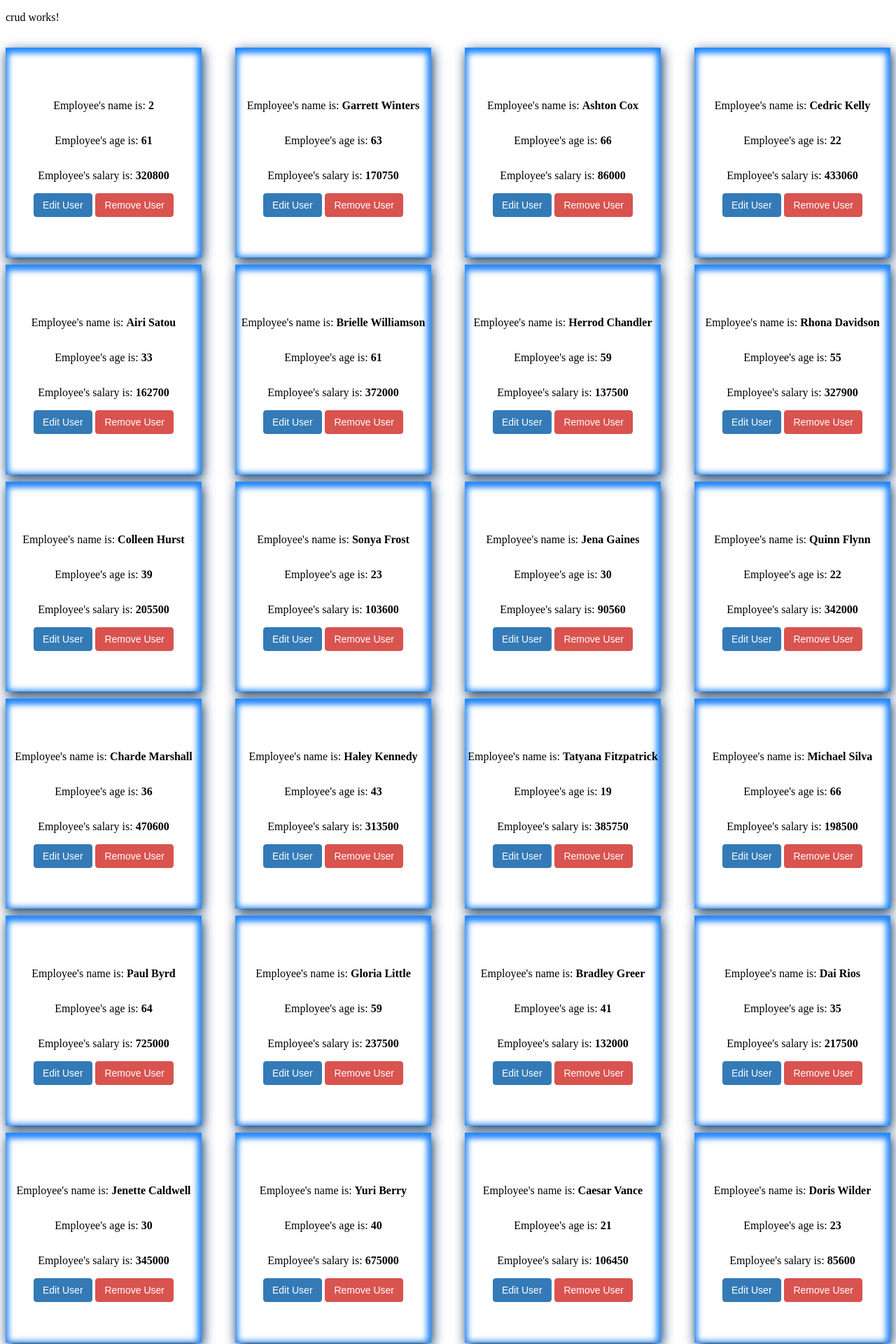
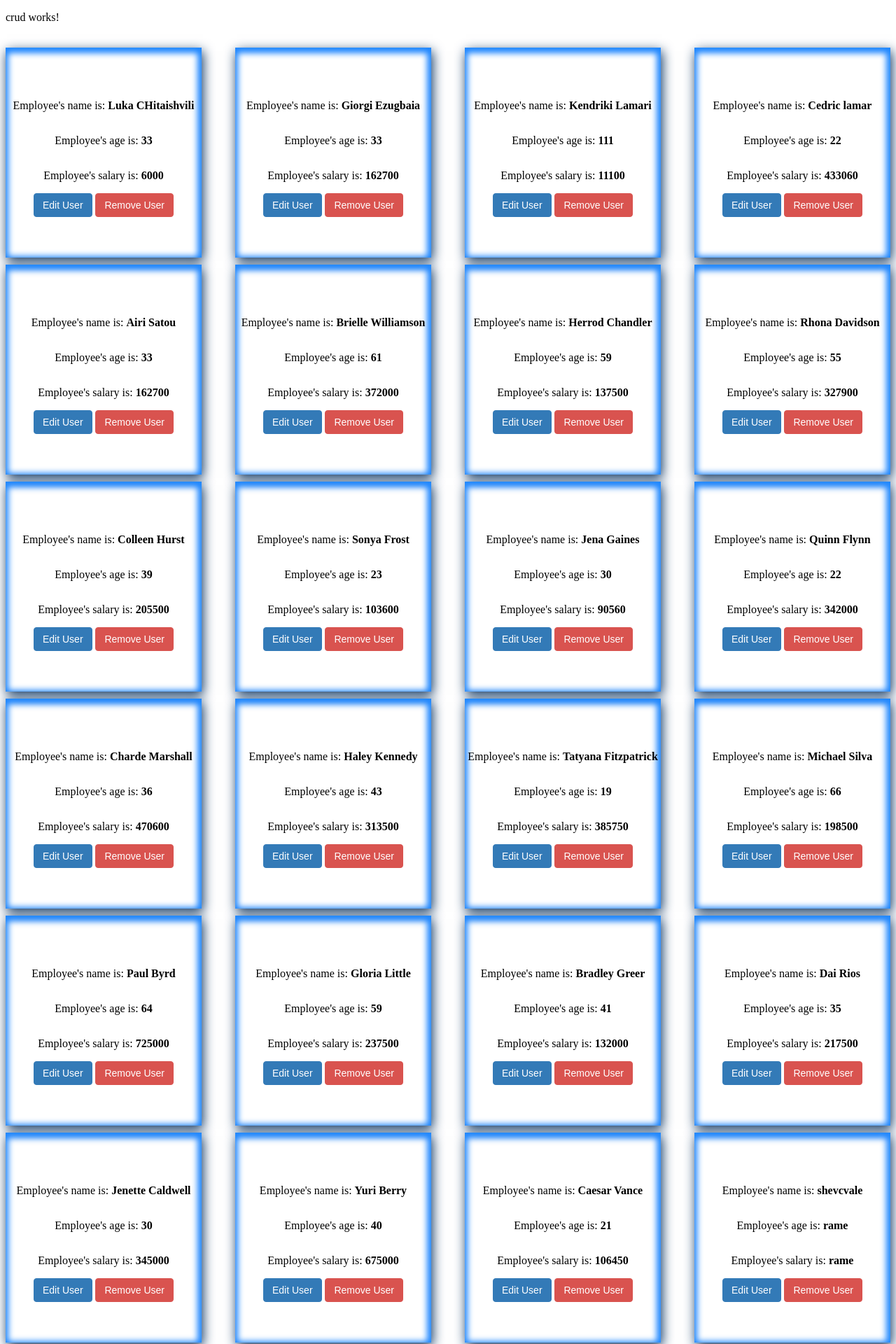
Before and after one commit to itskk23/angularTasks, an Angular app: page / in a window 1280 px wide. Shown: the top 1920 px of the page at 70% size. Built offline with nearby package versions, Linux system fonts and the light colour scheme; data requests are answered from the project's data file.

Commit message:
feat(task4) done bugs fixed

```diff
--- a/db.json
+++ b/db.json
@@ -1,32 +1,31 @@
 {
   "data": [
     {
-      "employee_name": "2",
-      "employee_age": 61,
-      "employee_salary": 320800,
-      "employee_id": 1,
-      "id": 1
+      "id": 1,
+      "employee_name": "Luka CHitaishvili",
+      "employee_salary": 6000,
+      "employee_age": 33,
+      "profile_image": ""
     },
     {
       "id": 2,
-      "employee_name": "Garrett Winters",
-      "employee_salary": 170750,
-      "employee_age": 63,
+      "employee_name": "Giorgi Ezugbaia",
+      "employee_salary": 162700,
+      "employee_age": 33,
+      "profile_image": ""
+    },
+    {  "id": 3,
+      "employee_name": "Kendriki Lamari ",
+      "employee_salary": 11100  ,
+      "employee_age": 111,
       "profile_image": ""
     },
     {
-      "id": 3,
-      "employee_name": "Ashton Cox",
-      "employee_salary": 86000,
-      "employee_age": 66,
-      "profile_image": ""
-    },
-    {
-      "id": 4,
-      "employee_name": "Cedric Kelly",
+      "employee_name": "Cedric lamar",
+      "employee_age": 22,
       "employee_salary": 433060,
-      "employee_age": 22,
-      "profile_image": ""
+      "employee_id": 4,
+      "id": 4
     },
     {
       "id": 5,
@@ -162,11 +161,11 @@
       "profile_image": ""
     },
     {
-      "id": 24,
-      "employee_name": "Doris Wilder",
-      "employee_salary": 85600,
-      "employee_age": 23,
-      "profile_image": ""
+      "employee_name": "shevcvale",
+      "employee_age": "rame",
+      "employee_salary": "rame",
+      "employee_id": 24,
+      "id": 24
     }
   ]
 }
--- a/src/app/crud/crud.component.html
+++ b/src/app/crud/crud.component.html
@@ -13,7 +13,7 @@
     <p>Employee's salary is: <span>{{user.employee_salary}}</span> </p>
     <div class="button-container">
       <button class="editButton" (click)="onEdit(user.id)">Edit User</button>
-      <button class="removeButton">Remove User</button>
+      <button class="removeButton" (click)="onRemove(user.id)">Remove User</button>
     </div>
 
   </div>
--- a/src/app/crud/crud.component.ts
+++ b/src/app/crud/crud.component.ts
@@ -1,7 +1,5 @@
-import { Component, OnInit } from '@angular/core';
+import {Component, OnInit} from '@angular/core';
 import {EmployeesService, User} from "./employees.service";
-import {tap} from "rxjs/operators";
-import {Observable} from "rxjs";
 import {FormBuilder, FormGroup, Validators} from "@angular/forms";
 
 @Component({
@@ -13,8 +11,10 @@ export class CrudComponent implements OnInit {
   employeesArray$ = [];
   currentUser;
   form: FormGroup;
-  isEditable:Boolean =  false;
-  constructor( private myService: EmployeesService, private fb: FormBuilder) { }
+  isEditable: Boolean = false;
+
+  constructor(private myService: EmployeesService, private fb: FormBuilder) {
+  }
 
   ngOnInit(): void {
     this.form = this.fb.group({
@@ -23,17 +23,16 @@ export class CrudComponent implements OnInit {
       employee_salary: ['', Validators.required],
       employee_id: []
     })
-this.getAllUsers();
+    this.getAllUsers();
+  }
 
-
-  }
-  getAllUsers(){
+  getAllUsers() {
     this.myService.getAllEmployees().subscribe(value => this.employeesArray$ = value);
   }
 
-  onEdit(value){
+  onEdit(value) {
     this.isEditable = true;
-    this.myService.getEmployeeById(value).subscribe(value=> {
+    this.myService.getEmployeeById(value).subscribe(value => {
       this.form.get('employee_name').patchValue(value['employee_name'], Validators.required);
       this.form.get('employee_age').patchValue(value['employee_age'], Validators.required);
       this.form.get('employee_salary').patchValue(value['employee_salary'], Validators.required);
@@ -41,18 +40,19 @@ this.getAllUsers();
     })
   }
 
-  addUser(){
-    if(this.isEditable){
-      this.myService.updateEmployee(this.form.get('employee_id').value, this.form.getRawValue()).subscribe();
-      this.getAllUsers();
-      this.form.reset()
-    } else{
-      this.myService.addEmployee(this.form.getRawValue()).subscribe();
-      this.getAllUsers();
+  addUser() {
+    if (this.isEditable) {
+      this.isEditable = false;
+      this.myService.updateEmployee(this.form.get('employee_id').value, this.form.getRawValue()).subscribe(value => this.getAllUsers());
+      this.form.reset();
+
+    } else {
+      this.myService.addEmployee(this.form.getRawValue()).subscribe(value => this.getAllUsers());
       this.form.reset()
     }
+  }
 
-
-
+  onRemove(value){
+    this.myService.deleteEmployee(value).subscribe(value1 => this.getAllUsers());
   }
 }
--- a/src/app/crud/employees.service.ts
+++ b/src/app/crud/employees.service.ts
@@ -22,6 +22,9 @@ export class EmployeesService {
   updateEmployee(id:number, user: User[]): Observable<User[]> {
     return this.http.put<User[]>(`http://localhost:3000/data/${id}`, user)
   }
+  deleteEmployee(id: number){
+    return this.http.delete( `http://localhost:3000/data/${id}`)
+  }
 }
 
 
```
